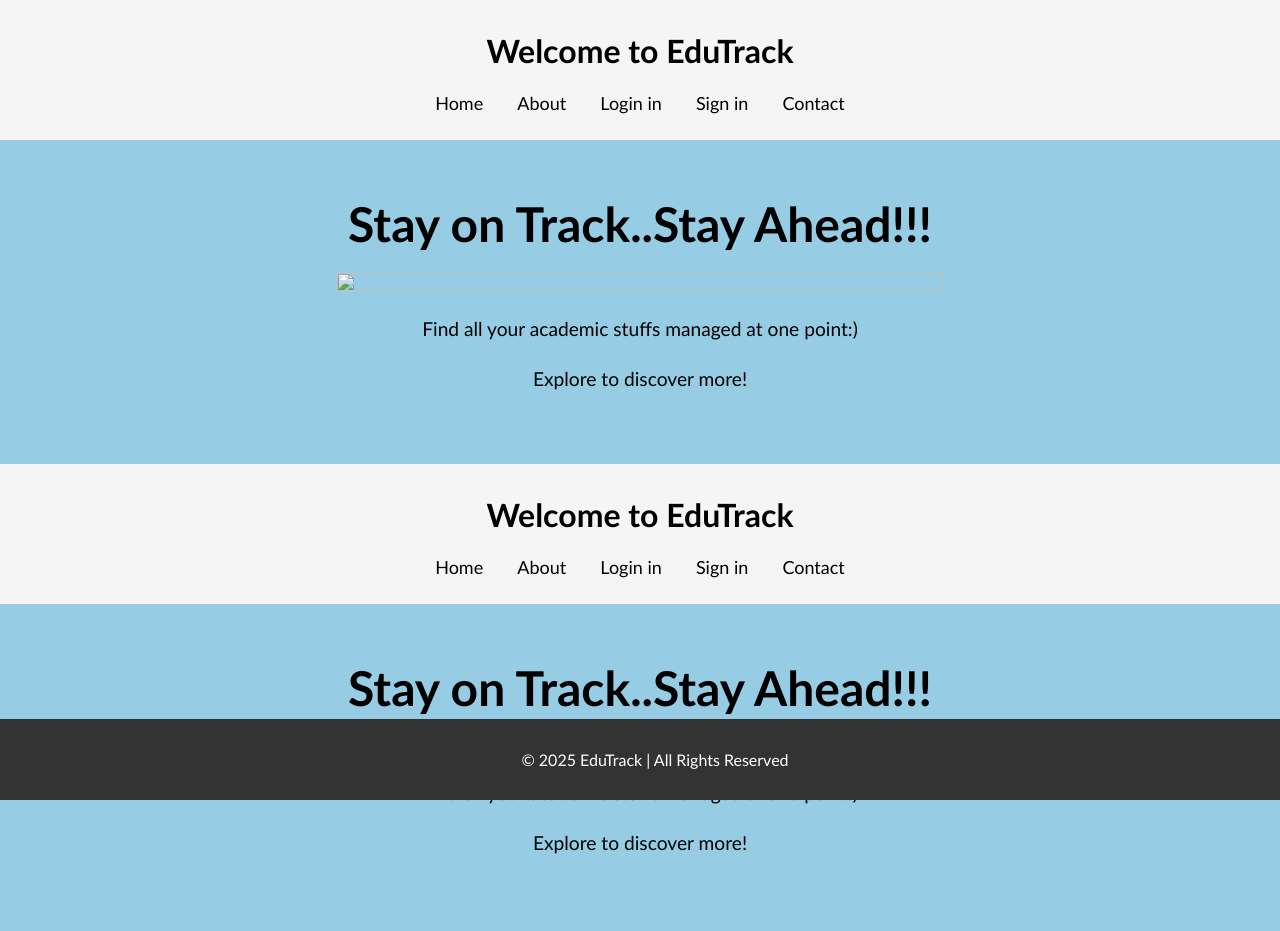
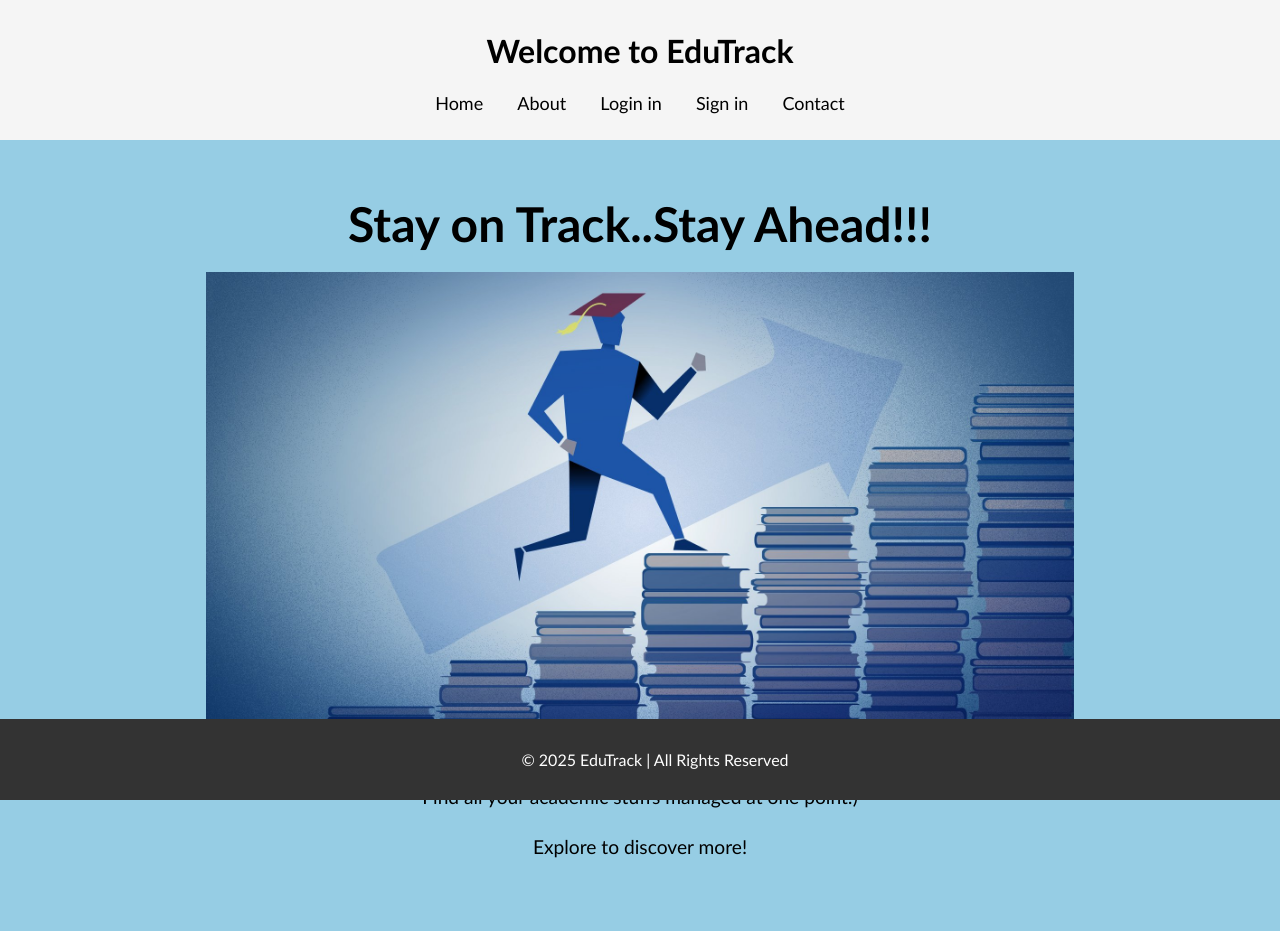
Before and after one commit to MariaJoby/EduTracker, a plain HTML site: page index.html in a window 1280 px wide. Drawn offline with Linux system fonts and the light colour scheme; files whose address does not match are found by name.

Commit message:
Image change

```diff
--- a/index.html
+++ b/index.html
@@ -87,7 +87,7 @@
     <!-- Main Content -->
     <div class="main-content">
         <h1>Stay on Track..Stay Ahead!!!</h1>
-        <img src="C:\Users\manna\Desktop\gitfolder\eduimg.jpg" width="70%" height="70%">
+        <img src="/home/user/Desktop/EduTracker/img.jpg" width="70%" height="70%">
         <p>Find all your academic stuffs managed at one point:)</p>
         <p>Explore to discover more!</p>
     </div>
@@ -98,103 +98,3 @@
     </footer>
 
 </body>
-<!DOCTYPE html>
-<html lang="en">
-
-<head>
-    <meta charset="UTF-8">
-    <meta name="viewport" content="width=device-width, initial-scale=1.0">
-    <title>EduTrack</title>
-    <link rel="stylesheet" href="styles.css"> <!-- Link to external CSS file for styling -->
-    <style>
-        /* Inline CSS for simplicity, can be moved to an external file (styles.css) */
-        body {
-            font-family:'Gill Sans', 'Gill Sans MT', Calibri, 'Trebuchet MS', sans-serif, sans-serif;
-            margin: 0;
-            padding: 0;
-            background-color: #96cde4;
-
-        }
-
-        header {
-            background-color:whitesmoke;
-            color: black;
-            padding: 10px 0;
-            text-align: center;
-        }
-
-        nav ul {
-            list-style-type: none;
-            padding: 0;
-        }
-
-        nav ul li {
-            display: inline;
-            margin: 0 15px;
-        }
-
-        nav ul li a {
-            color:black;
-            text-decoration: none;
-            font-size: 18px;
-        }
-
-        .main-content h1 {
-            font-size: 3em;
-            margin-bottom: 20px;
-            margin-top: 5px;
-        }
-
-
-        .main-content {
-            text-align: center;
-            padding: 50px 20px;
-        }
-
-        .main-content p {
-            font-size: 1.2em;
-            line-height: 1.6;
-        }
-
-        footer {
-            text-align: center;
-            padding: 15px;
-            background-color: #333;
-            color: #fff;
-            position: fixed;
-            bottom: 0;
-            width: 100%;
-        }
-    </style>
-</head>
-
-<body>
-    <!-- Header -->
-    <header>
-        <h1>Welcome to EduTrack</h1>
-        <nav>
-            <ul>
-                <li><a href="#">Home</a></li>
-                <li><a href="#">About</a></li>
-                <li><a href="#">Login in</a></li>
-                <li><a href="#">Sign in</a></li>
-                <li><a href="#">Contact</a></li>
-
-            </ul>
-        </nav>
-    </header>
-
-    <!-- Main Content -->
-    <div class="main-content">
-        <h1>Stay on Track..Stay Ahead!!!</h1>
-        <img src="C:\Users\manna\Desktop\gitfolder\eduimg.jpg" width="70%" height="70%">
-        <p>Find all your academic stuffs managed at one point:)</p>
-        <p>Explore to discover more!</p>
-    </div>
-
-    <!-- Footer -->
-    <footer>
-        <p>&copy; 2025 EduTrack | All Rights Reserved</p>
-    </footer>
-
-</body>
```
Also changed, not shown: img.jpg (added), th.jpeg (added).
